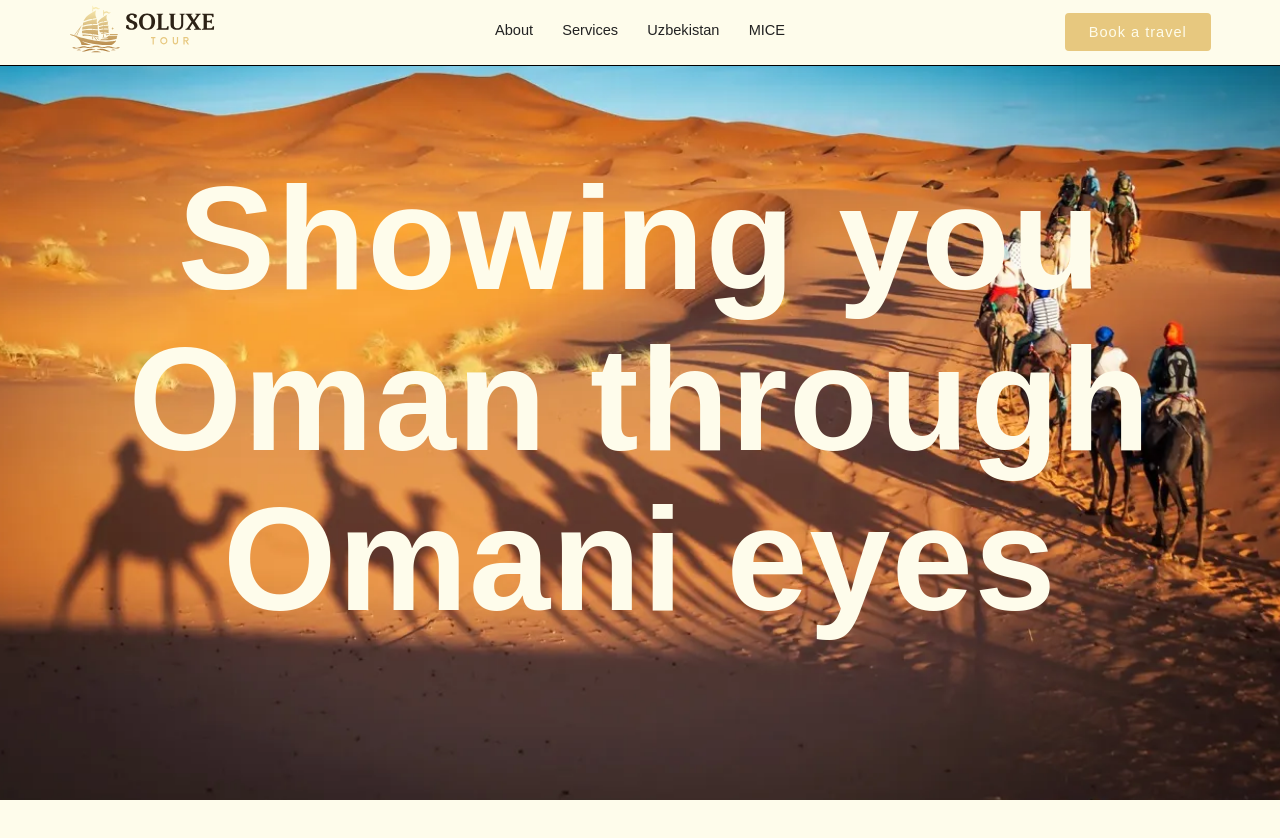
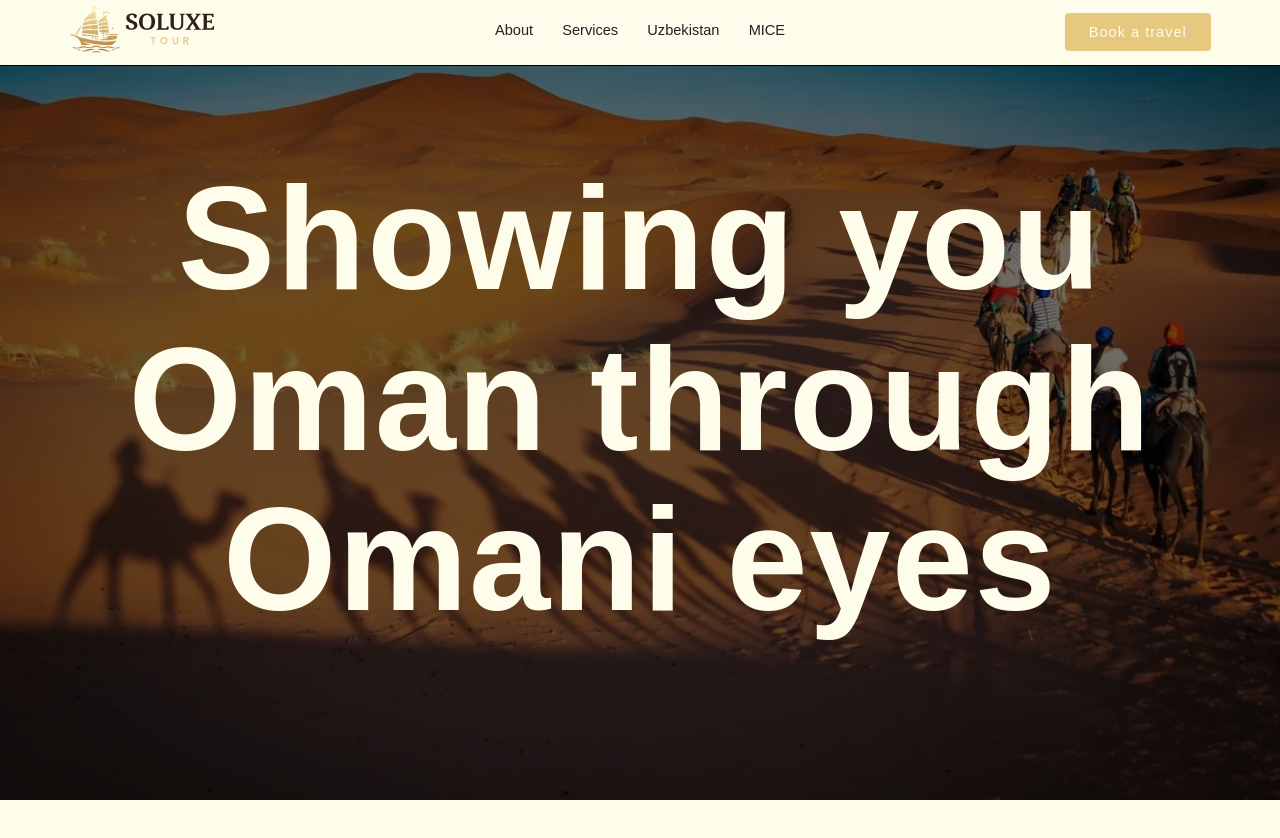
Before and after one commit to Xondamir-coder/soluxe-tour, a Vue app: page / in a window 1280 px wide. Shown: the top 838 px of the page. Built offline with nearby package versions, Linux system fonts and the light colour scheme; a web font is replaced by a local one.

Commit message:
Hero overlay fix

```diff
--- a/src/views/HomeView.vue
+++ b/src/views/HomeView.vue
@@ -13,6 +13,7 @@
 					<img class="hero__image" src="@/assets/hero-image-8.webp" alt="hero img" />
 					<img class="hero__image" src="@/assets/hero-image-9.webp" alt="hero img" />
 				</div>
+				<div class="hero__overlay"></div>
 				<h1 class="hero__title">
 					<span class="hero__letter">S</span>
 					<span class="hero__letter">h</span>
@@ -400,6 +401,10 @@ onMounted(() => {
 	});
 	gsap.to('.hero__images', {
 		scale: 1,
+		scrollTrigger: heroScrollTrigger
+	});
+	gsap.to('.hero__overlay', {
+		backgroundColor: 'transparent',
 		scrollTrigger: heroScrollTrigger
 	});
 	gsap.to('.hero__letter', { opacity: 1, duration: 1, stagger: 0.05 });
@@ -915,8 +920,7 @@ gsap.ticker.lagSmoothing(0);
 	@media only screen and (max-width: 768px) {
 		flex-direction: column;
 	}
-	&__title {
-	}
+
 	&__text {
 		text-align: left;
 		letter-spacing: 0.2px;
@@ -925,6 +929,19 @@ gsap.ticker.lagSmoothing(0);
 }
 .hero {
 	height: 300vh;
+	&__overlay {
+		width: 100%;
+		height: 100%;
+		background-color: #00000090;
+		position: absolute;
+		inset: 0;
+		transition: opacity 300ms, visibility 300ms;
+		cursor: pointer;
+		&.hidden {
+			opacity: 0;
+			visibility: hidden;
+		}
+	}
 	&__letter {
 		opacity: 0;
 	}
```
